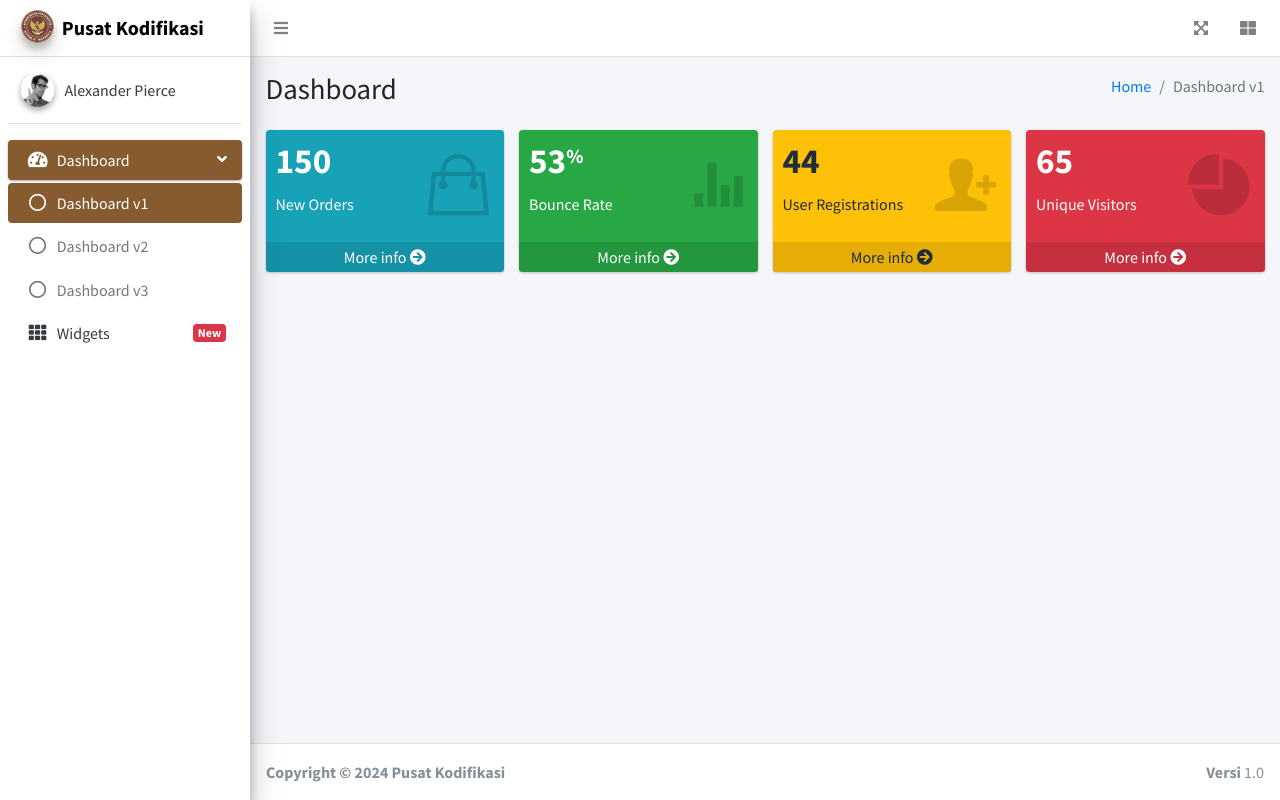
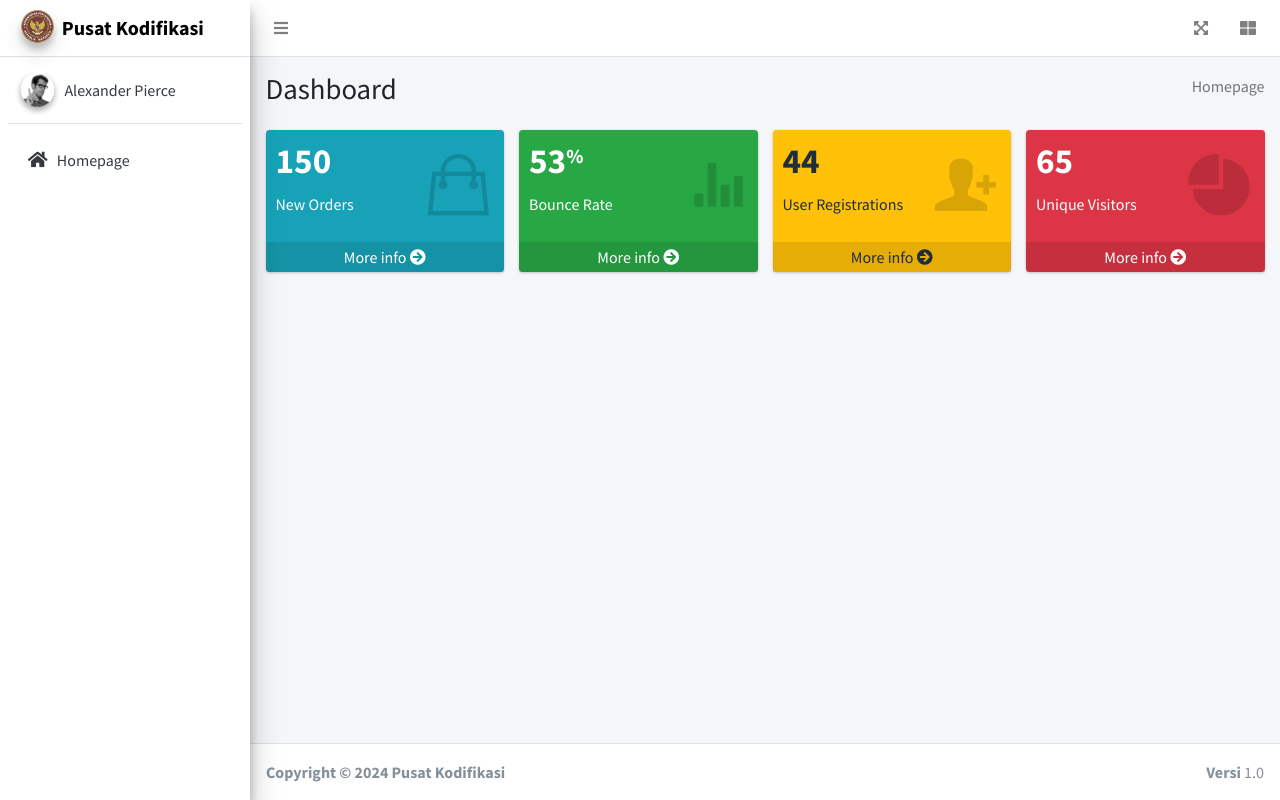
Before and after one commit to munovrizall/sistem-persuratan-puskod-php, a PHP site: page /tata-usaha/homepage.php in a window 1280 px wide. Run offline with PHP 8.4, Linux system fonts and the light colour scheme; some libraries are stand-ins or nearby versions.

Commit message:
improving sidebar

```diff
--- a/components/sidebar.php
+++ b/components/sidebar.php
@@ -1,3 +1,7 @@
+<?php
+$current_page = basename($_SERVER['PHP_SELF']);
+?>
+
 <!-- Main Sidebar Container -->
 <aside class="main-sidebar sidebar-light-primary elevation-4">
     <!-- Brand Logo -->
@@ -22,43 +26,16 @@
         <!-- Sidebar Menu -->
         <nav class="mt-2">
             <ul class="nav nav-pills nav-sidebar flex-column" data-widget="treeview" role="menu" data-accordion="false">
-                <!-- Add icons to the links using the .nav-icon class
-               with font-awesome or any other icon font library -->
-                <li class="nav-item menu-open">
-                    <a href="#" class="nav-link active">
-                        <i class="nav-icon fas fa-tachometer-alt"></i>
+                <li class="nav-item">
+                    <a href="/sistem-persuratan-puskod/tata-usaha/homepage.php" class="nav-link
+                    <?php
+                    echo (
+                        strpos($_SERVER['REQUEST_URI'], 'sistem-persuratan-puskod/tata-usaha/homepage.php')
+                    )
+                        ? 'active' : ''; ?>">
+                        <i class="nav-icon fas fa-home"></i>
                         <p>
-                            Dashboard
-                            <i class="right fas fa-angle-left"></i>
-                        </p>
-                    </a>
-                    <ul class="nav nav-treeview">
-                        <li class="nav-item">
-                            <a href="./index.html" class="nav-link active">
-                                <i class="far fa-circle nav-icon"></i>
-                                <p>Dashboard v1</p>
-                            </a>
-                        </li>
-                        <li class="nav-item">
-                            <a href="./index2.html" class="nav-link">
-                                <i class="far fa-circle nav-icon"></i>
-                                <p>Dashboard v2</p>
-                            </a>
-                        </li>
-                        <li class="nav-item">
-                            <a href="./index3.html" class="nav-link">
-                                <i class="far fa-circle nav-icon"></i>
-                                <p>Dashboard v3</p>
-                            </a>
-                        </li>
-                    </ul>
-                </li>
-                <li class="nav-item">
-                    <a href="pages/widgets.html" class="nav-link">
-                        <i class="nav-icon fas fa-th"></i>
-                        <p>
-                            Widgets
-                            <span class="right badge badge-danger">New</span>
+                            Homepage
                         </p>
                     </a>
                 </li>
--- a/tata-usaha/homepage.php
+++ b/tata-usaha/homepage.php
@@ -36,8 +36,7 @@
                         </div><!-- /.col -->
                         <div class="col-sm-6">
                             <ol class="breadcrumb float-sm-right">
-                                <li class="breadcrumb-item"><a href="#">Home</a></li>
-                                <li class="breadcrumb-item active">Dashboard v1</li>
+                                <li class="breadcrumb-item active">Homepage</li>
                             </ol>
                         </div><!-- /.col -->
                     </div><!-- /.row -->
```
